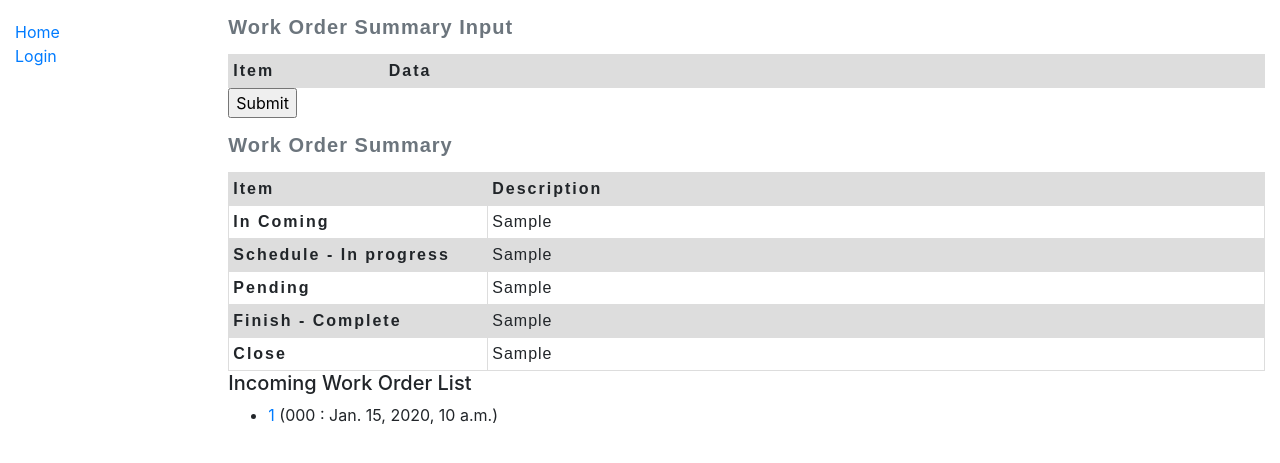
After one commit to slametsampon/cmms, a Django app: template workOrder/templates/workOrder/WoSummaryReport_form.html in a window 1280 px wide. The commit adds this page. Shown: the top 463 px of the page. Run offline with Django 3.2, Linux system fonts and the light colour scheme; the template is opened without the code that fills it: most values are stand-ins (such as "Sample title", 1, 10 or a date in 2020); lists and menus that the app fills with data are empty; some libraries are stand-ins or nearby versions.

Commit message:
Summary report wo look ok

```diff
--- a/workOrder/static/css/styles.css
+++ b/workOrder/static/css/styles.css
@@ -48,10 +48,21 @@ table.WoHeader {
 }
 
 table.WoHeader thead th:nth-child(1) {
-    width: 15%;
+    width: 25%;
 }
 
 /*table.WoHeader thead th:nth-child(2) - remaining width*/
+
+/* Style for Work Order Summary*/
+table.WoSummary {
+    font-family: arial, sans-serif;
+}
+
+table.WoSummary thead th:nth-child(1) {
+    width: 25%;
+}
+
+/*table.WoSummary thead th:nth-child(2) - remaining width*/
 
 /* Style for Work Order Form*/
 table.WoForm {
--- a/workOrder/templates/base_generic.html
+++ b/workOrder/templates/base_generic.html
@@ -5,6 +5,11 @@
         <meta charset="utf-8">
         <meta name="viewport" content="width=device-width, initial-scale=1">
         <link rel="stylesheet" href="https://stackpath.bootstrapcdn.com/bootstrap/4.1.3/css/bootstrap.min.css" integrity="sha384-MCw98/SFnGE8fJT3GXwEOngsV7Zt27NXFoaoApmYm81iuXoPkFOJwJ8ERdknLPMO" crossorigin="anonymous">
+
+        <link rel="stylesheet" href="http://code.jquery.com/ui/1.11.0/themes/smoothness/jquery-ui.css">
+        <script src="http://code.jquery.com/jquery-1.9.1.js"></script>
+        <script src="http://code.jquery.com/ui/1.11.0/jquery-ui.js"></script>
+
         <!-- Add additional CSS in static file -->
         {% load static %}
         <link rel="stylesheet" href="{% static 'css/styles.css' %}">
--- /dev/null
+++ b/workOrder/templates/workOrder/WoSummaryReport_form.html
@@ -0,0 +1,81 @@
+{% extends "base_generic.html" %}
+
+{% block title %}
+    <title>cmms Work Order Summary</title>
+{% endblock %}
+
+{% block content %}
+    <form action="" method="post">
+        {% csrf_token %}
+        <table class="WoForm">
+            <caption>Work Order Summary Input</caption>
+            <thead>
+                <tr>
+                <th scope="col">Item</th>
+                <th scope="col">Data</th>
+                </tr>
+            </thead>
+            <tbody>
+                {{ form.as_table }}
+            </tbody>
+        </table>
+        <input type="submit" value="Submit">
+    </form>
+
+    <table class="WoHeader">
+        <caption>Work Order Summary</caption>
+        <thead>
+            <tr>
+                <th scope="col">Item</th>
+                <th scope="col">Description</th>
+            </tr>
+        </thead>
+        <tbody>
+            <tr>
+                <th scope="row">In Coming</th>
+                {% if woOpen > 0 %}
+                    <td>
+                        <a href="{% url 'work_order-summary'%}">{{ woOpen }}</a>
+                    </td>
+                {% else %}
+                    <td>{{ woOpen }}</td>
+                {% endif %}
+            </tr>
+            <tr>
+                <th scope="row">Schedule - In progress</th>
+                <td>{{ woInprogress }}</td>
+            </tr>
+            <tr>
+                <th scope="row">Pending</th>
+                <td>{{ woPending }}</td>
+            </tr>
+            <tr>
+                <th scope="row">Finish - Complete</th>
+                <td>{{ woFinishComplete }}</td>
+            </tr>
+            <tr>
+                <th scope="row">Close</th>
+                <td>{{ woClose }}</td>
+            </tr>
+        </tbody>
+    </table>
+    <h5>Incoming Work Order List</h5>
+    <ul>
+        {% for work_order in wo_list %}
+          <li>
+            <a href="{{ work_order.get_absolute_url }}">{{ work_order.wo_number }}</a>
+                ({{work_order.tagnumber}} : {{work_order.date_open}})
+          </li>
+        {% endfor %}
+    </ul>
+
+    <script type="text/javascript">
+        /* for date picker */
+        $(document).ready(function() {
+            $('.datepicker').datepicker({
+                dateFormat: 'dd-mm-yy'
+            });
+        });
+    </script>
+
+{% endblock %}
--- a/workOrder/templates/workOrder/work_order_detail.html
+++ b/workOrder/templates/workOrder/work_order_detail.html
@@ -9,6 +9,7 @@
   {% include 'woHeader.html' %}
 
   <p>
+    {% if allowChange %}
       {% if perms.workOrder.add_work_order %}
         <a href="{% url 'work_order-forward' pk=woPK %}">FORWARD/CLOSE</a>
       {% elif perms.workOrder.add_work_order_completion %}
@@ -20,6 +21,7 @@
         </p>
       {% else %}
         <a href="{% url 'work_order-forward' pk=woPK %}">FORWARD/RETURN</a>
+      {% endif %}
     {% endif %}
   </p>
   {% if journal_list %}
--- a/workOrder/urls.py
+++ b/workOrder/urls.py
@@ -17,3 +17,7 @@ urlpatterns += [
 urlpatterns += [
     path('user_profile_update/', views.ProfileUpdateView.as_view(), name='user_profile_update'),
 ]
+
+urlpatterns += [
+    path('work_order/summary/', views.WoSummaryReportView.as_view(), name='work_order-summary'),
+]
```
Also changed, not shown: workOrder/forms.py (+33 -0 lines), workOrder/views.py (+63 -15 lines), cmms.sqlite3, workOrder/static/js/woMisc.js (line endings or trailing spaces). Lines whose indentation alone changed are shown as unchanged.
